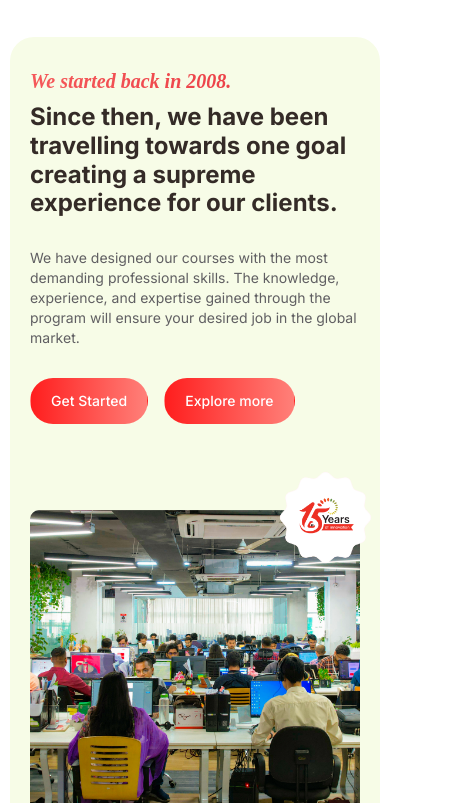
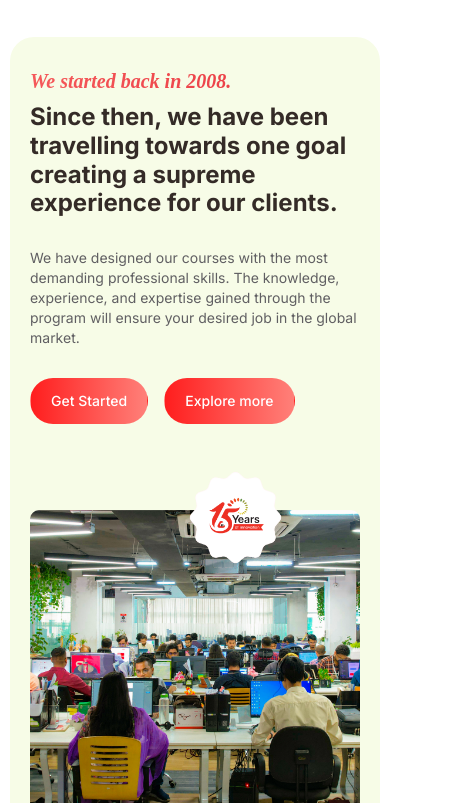
Before and after one commit to sajibkhandev/CIT-Canada-Ageny, a website: page index.html in a window 390 px wide. Shown: the part 1197-2000 px from the top of the page, 450 px wide, since content can reach past the window. Drawn offline with Linux system fonts and the light colour scheme; a web font is replaced by a local one.

Commit message:
responsive x scroll done

```diff
--- a/index.html
+++ b/index.html
@@ -164,7 +164,7 @@
         </div>
         <div class="relative pt-20    md:w-1/2  md:pb-60">
           <div class="flex justify-end"><img src="./images/clientBanner1.png" alt="Client Banner1"></div>
-          <div class="absolute top-[40px] -right-[90px]    md:top-9 md:left-0"><img class="w-[55%]    md:w-auto" src="./images/clientBanner2.png" alt="Client Banner2"></div>
+          <div class="absolute top-[40px] right-0    md:top-9 md:left-0"><img class="w-[55%]    md:w-auto" src="./images/clientBanner2.png" alt="Client Banner2"></div>
         </div>
       </div>
     </div>
```
Also changed, not shown: src/output.css.
